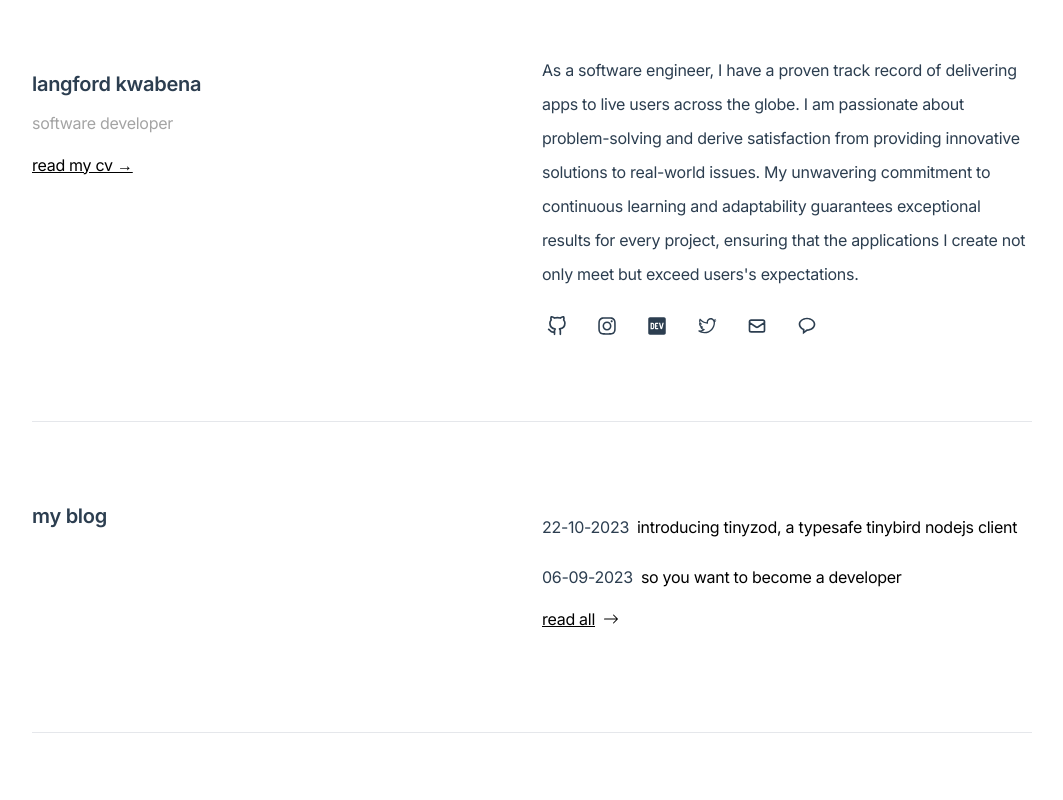
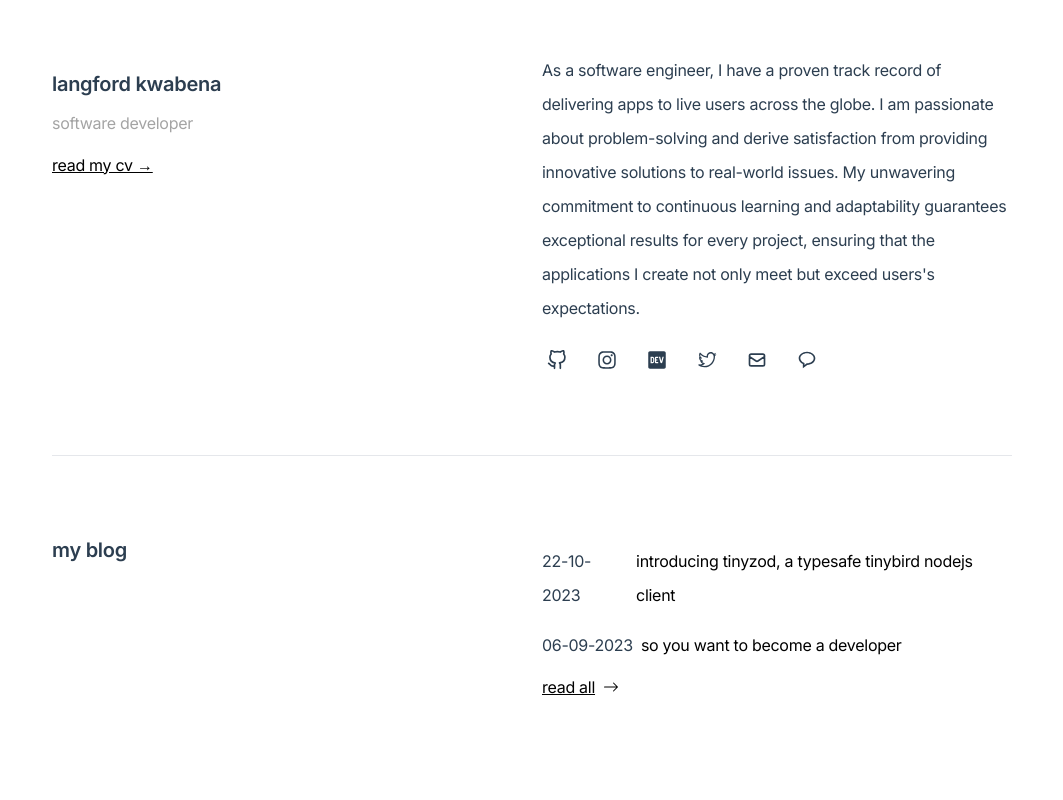
Before and after one commit to langf00rd/my-portfolio-site, a Next.js app: page / in a window 1280 px wide. Shown: the top 800 px of the page, without its empty margins (108-1171 px from the left). Built offline with nearby package versions, Linux system fonts and the light colour scheme.

Commit message:
fix: padding on index

```diff
--- a/pages/index.tsx
+++ b/pages/index.tsx
@@ -2,7 +2,7 @@ import { MAIN_CONTENT } from '~/constants/content';
 
 export default function Home() {
   return (
-    <main className='max-w-[1000px] mx-auto py-[3.3rem]'>
+    <main className='max-w-[1000px] mx-auto py-[3.3rem] px-5'>
       <div className='grid gap-[80px]'>
         {MAIN_CONTENT.map((content, index) => (
           <div
```
